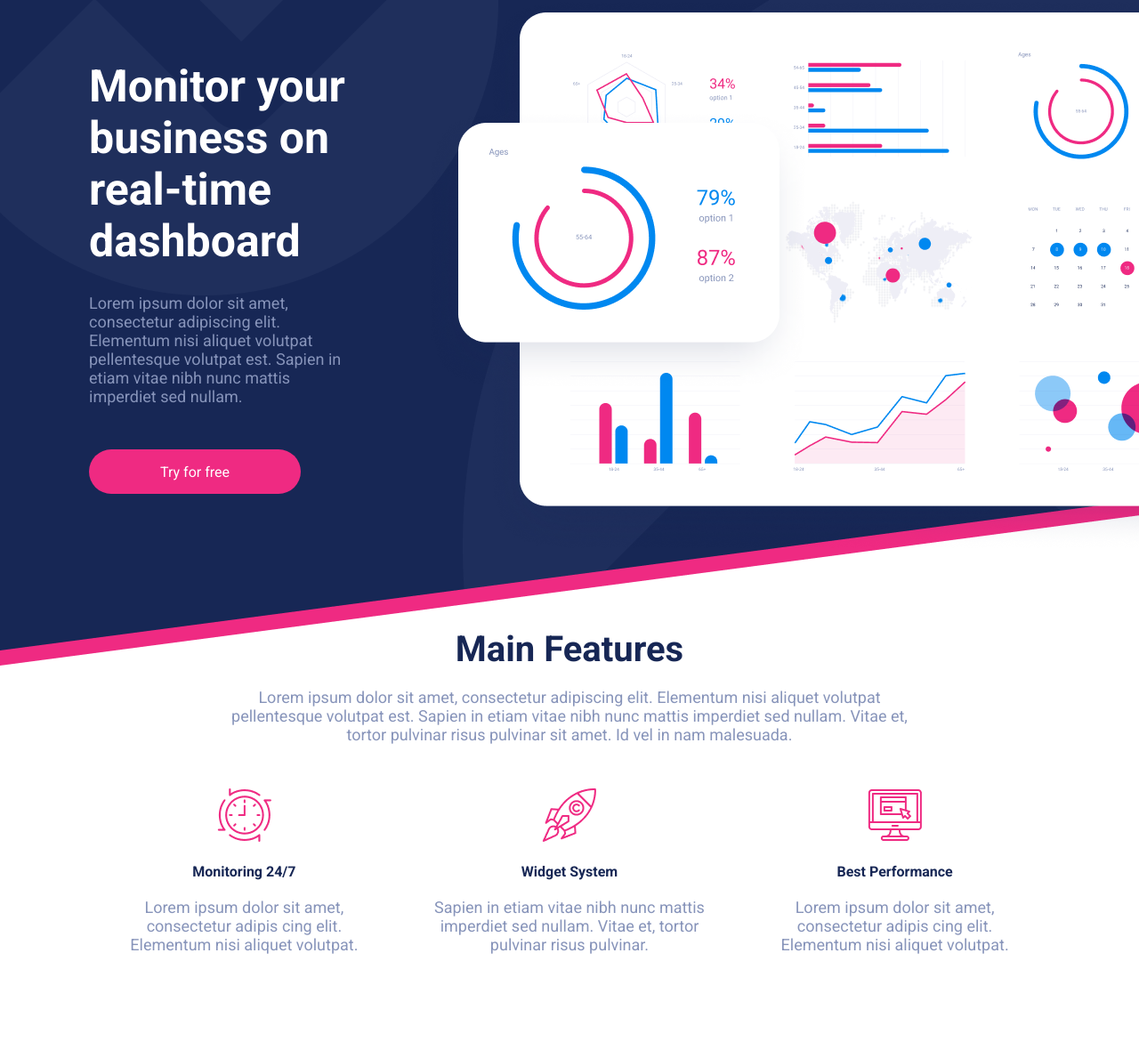
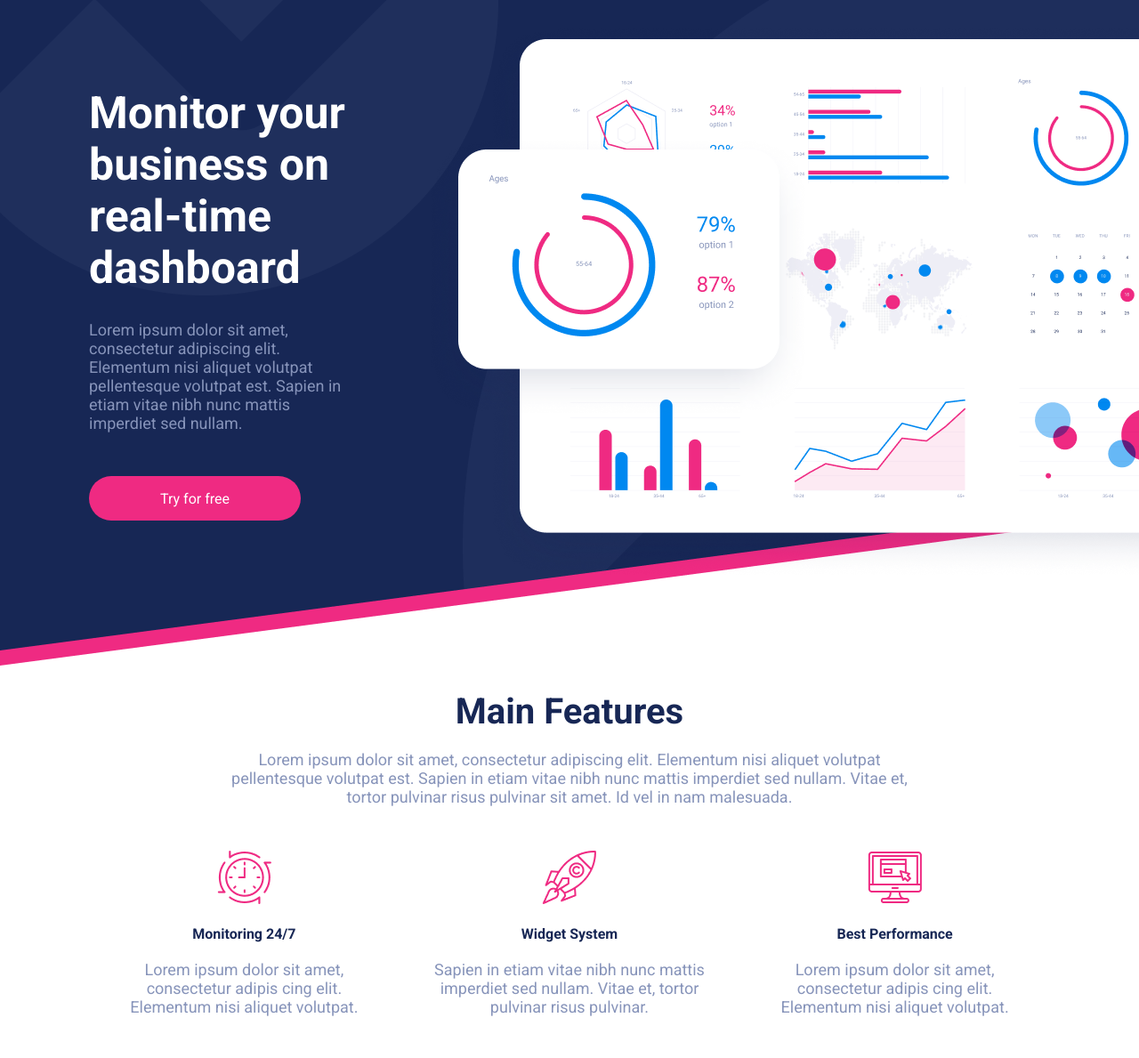
Before and after one commit to josephmadras/analytics-landing-page, a plain HTML site: page index.html in a window 1280 px wide. Shown: the part 67-1256 px from the top of the page at 89% size. Drawn offline with Linux system fonts and the light colour scheme.

```diff
--- a/styles/_features.scss
+++ b/styles/_features.scss
@@ -1,5 +1,5 @@
 .features {
-  padding: 80px 100px;
+  padding: 120px 100px;
   text-align: center;
 
   &__heading {
--- a/styles/_hero.scss
+++ b/styles/_hero.scss
@@ -4,6 +4,7 @@
   justify-content: center;
   padding-left: 100px;
   overflow: hidden;
+  padding-top: 30px;
 
   &__content {
     padding-right: 80px;
```
Also changed, not shown: dist/main.css, styles/_pricing.scss (added), 1 other file.
